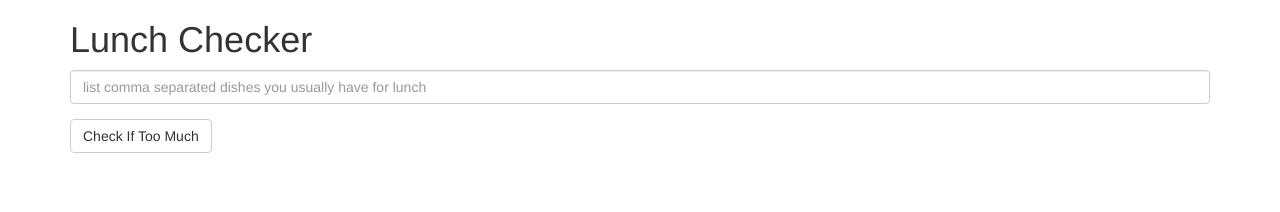
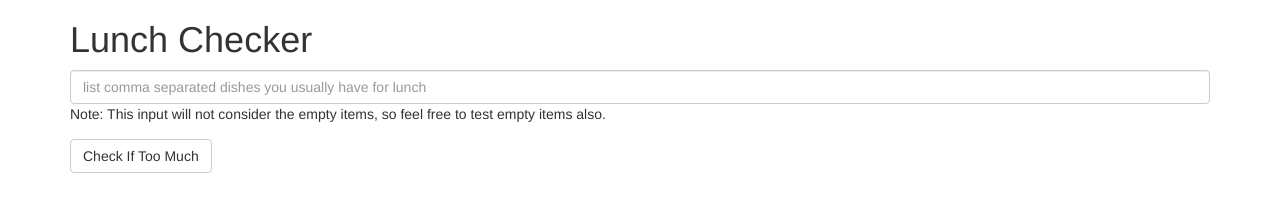
Before and after one commit to MkBakshi/coursera_angularjs, a plain HTML site: page module1-solution/index.html in a window 1280 px wide. Drawn offline with Linux system fonts and the light colour scheme.

Commit message:
Added note to the index.html

```diff
--- a/module1-solution/index.html
+++ b/module1-solution/index.html
@@ -12,11 +12,12 @@
     <div class="container" ng-controller="LunchCheckController">
 	    <h1>Lunch Checker</h1>
 	    <div class="form-group">
-	    	<!--This input will not consider the empty items, so feel free to add empty items also-->
+
         <input id="lunch-menu" type="text"
 		       placeholder="list comma separated dishes you usually have for lunch"
            class="form-control"
            ng-model="lunchMenu">
+           Note: This input will not consider the empty items, so feel free to test empty items also.
       </div>
 	    <div class="form-group">
         <button class="btn btn-default" ng-click="checkMenu()">Check If Too Much</button>
```
